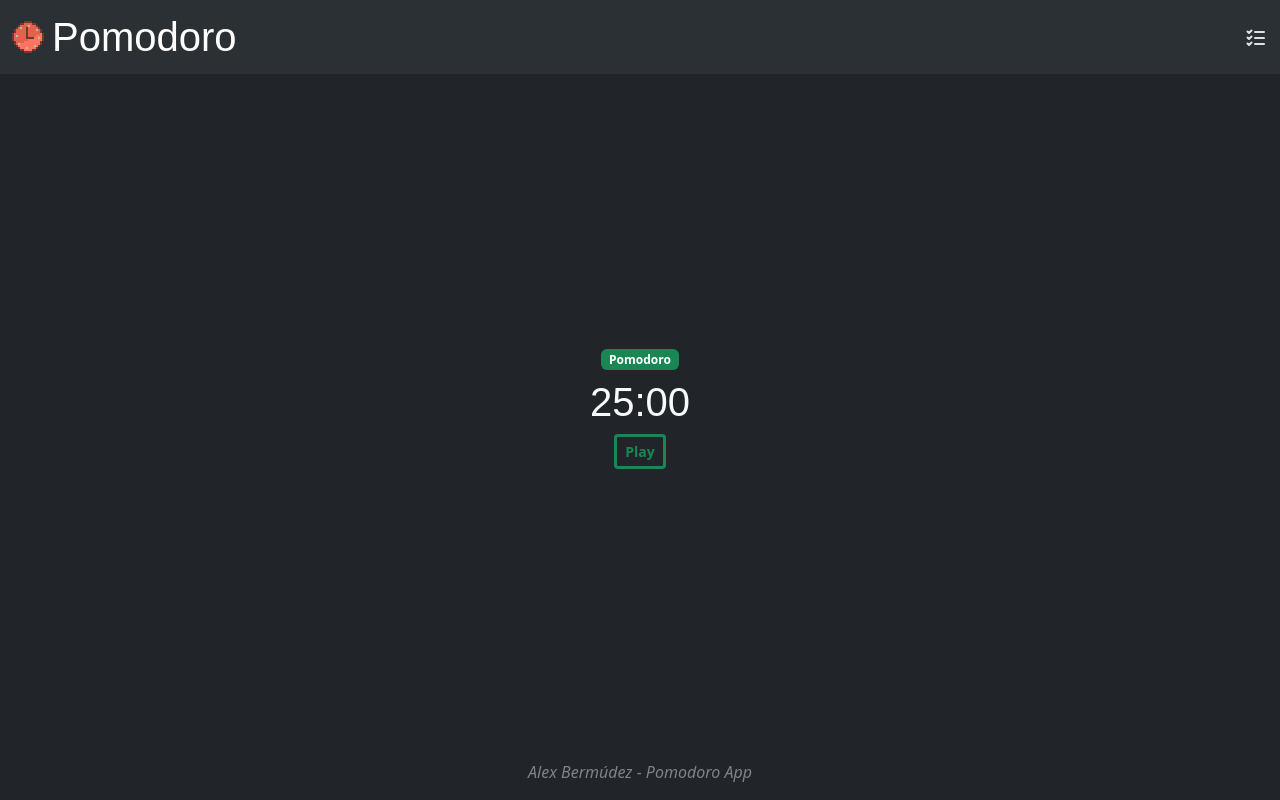
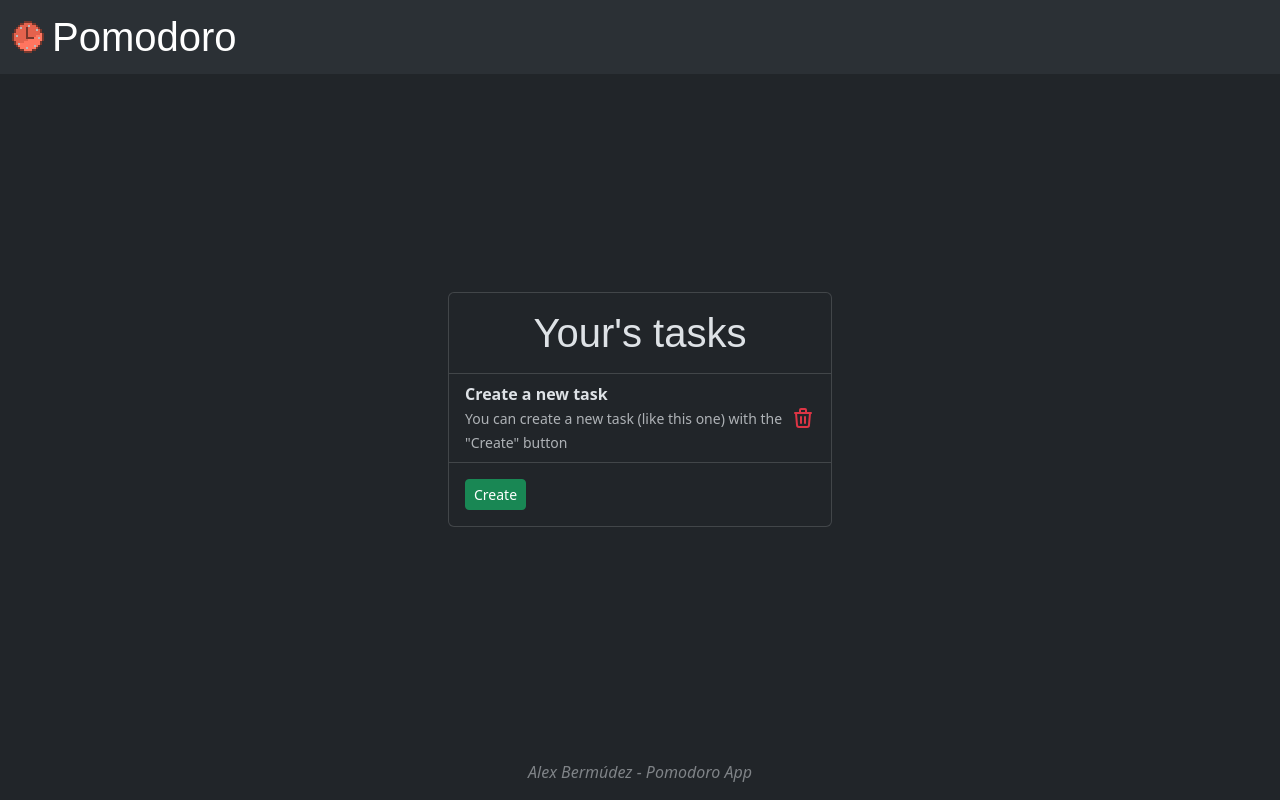
Before and after one commit to Alex-gb249/pomodoro-clock, a React (Vite) app: page / in a window 1280 px wide. Built offline with nearby package versions, Linux system fonts and the light colour scheme; a web font is replaced by a local one.

Commit message:
TaskManger is now default

```diff
--- a/src/contexts/Pomodoro.tsx
+++ b/src/contexts/Pomodoro.tsx
@@ -34,7 +34,7 @@ export interface PomodoroContextType {
 }
 
 export function PomodoroProvider({ children }: { children: React.ReactNode }) {
-  const [isSelectingTask, setIsSelectingTask] = useState(false)
+  const [isSelectingTask, setIsSelectingTask] = useState(true)
   const [seconds, setSeconds] = useState<number>(initialSeconds())
   const [isRunning, setIsRunning] = useState<boolean>(false)
   const [isCustomizing, setIsCustomizing] = useState<boolean>(false)
```
